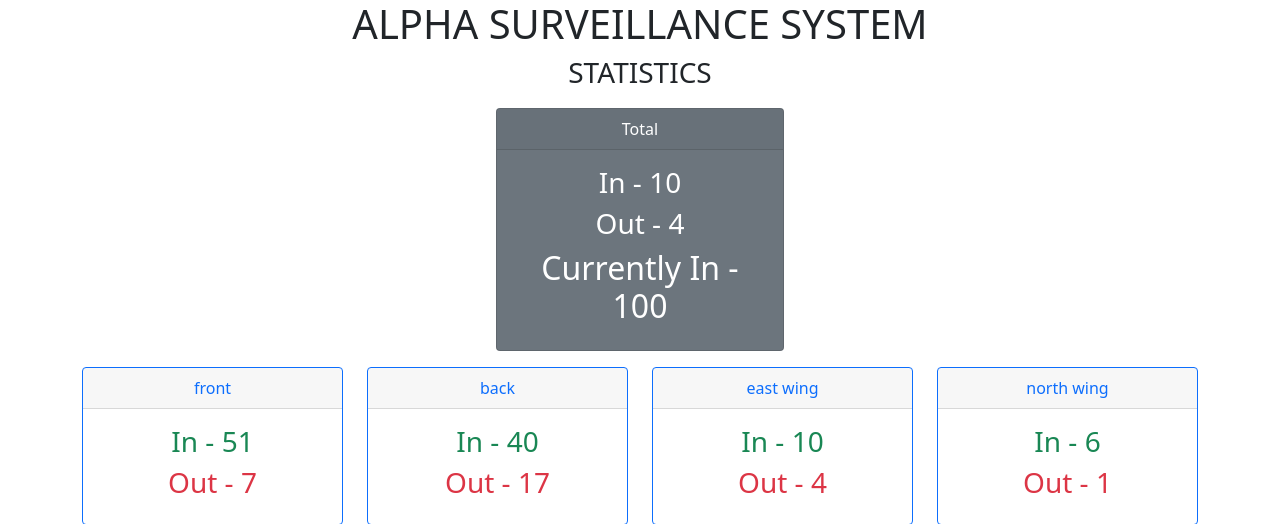
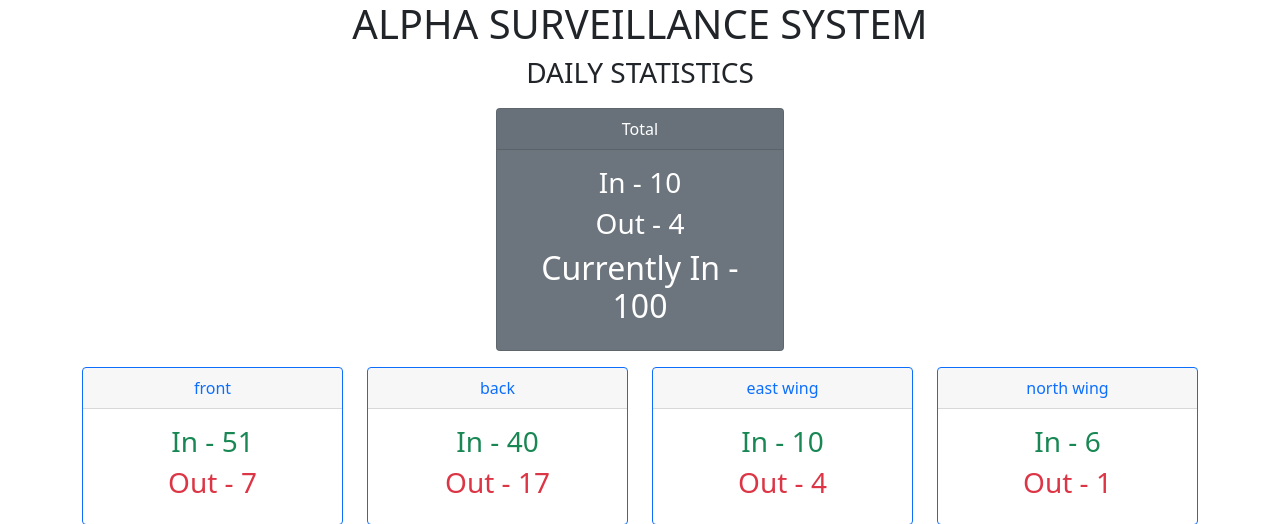
Before and after one commit to Owiredu/trestle-telnova-hack-2021, a Flask app: page / in a window 1280 px wide. Shown: the top 524 px of the page. Run offline with Flask 2, Linux system fonts and the light colour scheme; some libraries are stand-ins or nearby versions.

Commit message:
Updated code

```diff
--- a/website/templates/index.html
+++ b/website/templates/index.html
@@ -6,7 +6,7 @@
   <meta name="viewport" content="width=device-width, initial-scale=1.0">
   <meta http-equiv="X-UA-Compatible" content="ie=edge">
   <meta http-equiv="refresh" content="5">
-  <title>Counter</title>
+  <title>Alpha</title>
   <link href="https://cdn.jsdelivr.net/npm/bootstrap@5.0.2/dist/css/bootstrap.min.css" rel="stylesheet" integrity="sha384-EVSTQN3/azprG1Anm3QDgpJLIm9Nao0Yz1ztcQTwFspd3yD65VohhpuuCOmLASjC" crossorigin="anonymous">
   <link rel="stylesheet" href="https://cdnjs.cloudflare.com/ajax/libs/font-awesome/4.7.0/css/font-awesome.min.css">
   <link href="{{ url_for('static', filename='css/style.css') }}" rel="stylesheet">
@@ -18,7 +18,7 @@
 
         <div>
           <h1>ALPHA SURVEILLANCE SYSTEM</h1>
-          <h3>STATISTICS</h3>
+          <h3>DAILY STATISTICS</h3>
         </div>
 
         <div class="row" style="padding-top: 10px;">
```
